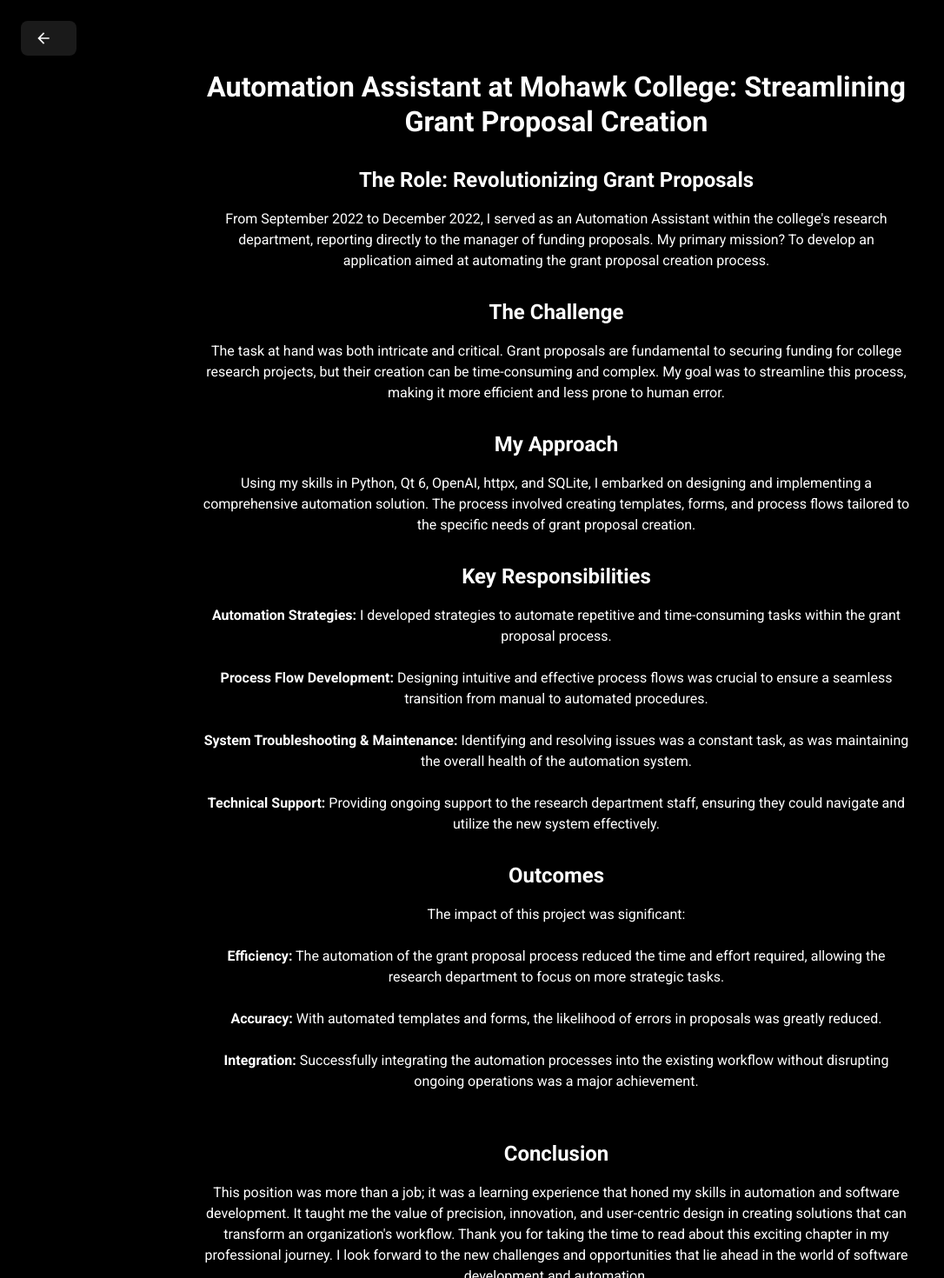
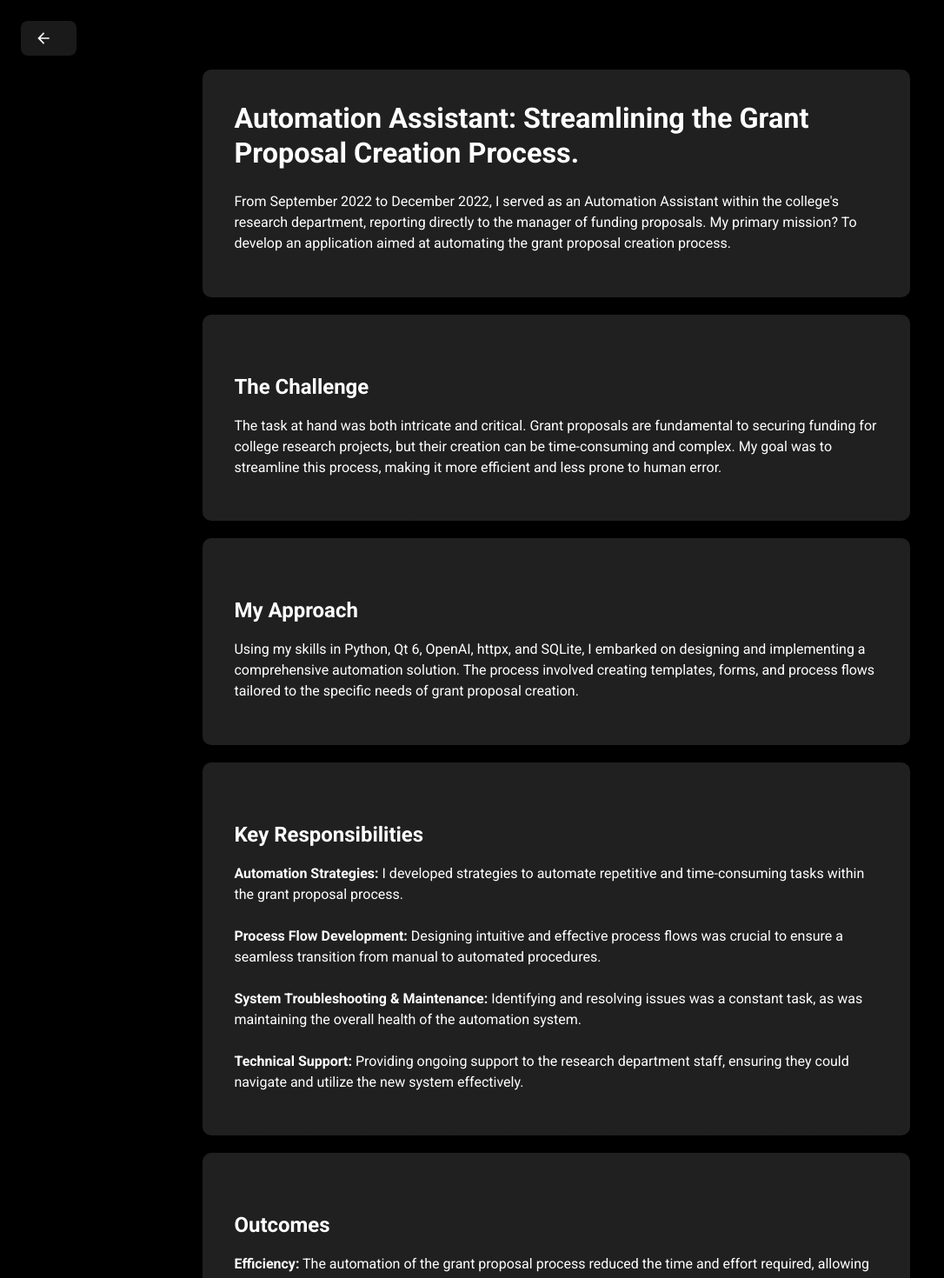
Before and after one commit to AnthonyMercadante/AnthonyMercadante.github.io, a React (Create React App) app: page /AutomationAssistant in a window 1280 px wide. Shown: the top 1470 px of the page at 87% size, without its empty margins (0-1086 px from the left). Built offline with nearby package versions, Linux system fonts and the light colour scheme.

Commit message:
Adjusted styling of the automation assistant page.

```diff
--- a/src/components/AutomationAssistant/AutomationAssistant.tsx
+++ b/src/components/AutomationAssistant/AutomationAssistant.tsx
@@ -1,12 +1,9 @@
 import React from 'react';
-import { Link } from 'react-router-dom';
-import cursorImage from '../../assets/images/arrow.png';
-import { Box, Typography, Button, useMediaQuery, useTheme } from '@mui/material';
+import { Box, Typography, Button, useMediaQuery, useTheme, Card, CardContent } from '@mui/material';
 import ArrowBackIcon from '@mui/icons-material/ArrowBack';
 import { useNavigate } from 'react-router-dom';
 
 const AutomationAssistant = () => {
-
   const theme = useTheme();
   const isMobile = useMediaQuery(theme.breakpoints.down('sm'));
   const navigate = useNavigate();
@@ -15,72 +12,100 @@ const AutomationAssistant = () => {
     navigate(-1);
   };
 
+  // Card style
+  const cardStyle = {
+    backgroundColor: 'rgba(25, 25, 25, 0.8)', // Very dark semi-transparent background for cards
+    borderRadius: '10px',
+    padding: '20px',
+    boxShadow: '0px 4px 10px rgba(0, 0, 0, 0.5)', // Darker shadow for depth
+    marginBottom: '20px',
+    color: 'white', // Text color for dark theme
+    textAlign: 'left', // Left-aligned text within the card
+  };
+
   return (
-    <Box sx={{ flexGrow: 1, bgcolor: 'background.default', color: 'text.primary', p: 3, display: 'flex', flexDirection: 'column', alignItems: 'center' }}>
-      <Button startIcon={<ArrowBackIcon />} onClick={handleBack} sx={{ alignSelf: 'flex-start', mb: 2 }}>
+    <Box sx={{ flexGrow: 1, bgcolor: 'black', color: 'text.secondary', p: 3, display: 'flex', flexDirection: 'column', alignItems: 'center' }}>
+      <Button startIcon={<ArrowBackIcon />} onClick={handleBack} sx={{ alignSelf: 'flex-start', mb: 2, color: 'white' }}>
 
       </Button>
 
-      <Box sx={{ width: isMobile ? '100%' : '66%', textAlign: 'center', mb: 4 }}>
+      <Box sx={{ width: isMobile ? '100%' : '66%' }}>
+        {/* Automation Assistant Role */}
+        <Card sx={cardStyle}>
+          <CardContent>
             <Typography variant="h4" gutterBottom sx={{ fontWeight: 'bold', mb: 3 }}>
-        Automation Assistant at Mohawk College: Streamlining Grant Proposal Creation
-        </Typography>
-        <Typography variant="h5" gutterBottom sx={{ fontWeight: 'bold', mt: 4, mb: 2 }}>
-        The Role: Revolutionizing Grant Proposals
+              Automation Assistant: Streamlining the Grant Proposal Creation Process.
             </Typography>
             <Typography variant="body1" gutterBottom>
-        From September 2022 to December 2022, I served as an Automation Assistant within the college's research department, reporting directly to the manager of funding proposals.
-        My primary mission? To develop an application aimed at automating the grant proposal creation process.
+              From September 2022 to December 2022, I served as an Automation Assistant within the college's research department, reporting directly to the manager of funding proposals. My primary mission? To develop an application aimed at automating the grant proposal creation process.
             </Typography>
+          </CardContent>
+        </Card>
+
+        {/* The Challenge */}
+        <Card sx={cardStyle}>
+          <CardContent>
             <Typography variant="h5" gutterBottom sx={{ fontWeight: 'bold', mt: 4, mb: 2 }}>
               The Challenge
             </Typography>
             <Typography variant="body1" gutterBottom>
-        The task at hand was both intricate and critical.
-        Grant proposals are fundamental to securing funding for college research projects, but their creation can be time-consuming and complex.
-        My goal was to streamline this process, making it more efficient and less prone to human error.
+              The task at hand was both intricate and critical. Grant proposals are fundamental to securing funding for college research projects, but their creation can be time-consuming and complex. My goal was to streamline this process, making it more efficient and less prone to human error.
             </Typography>
+          </CardContent>
+        </Card>
 
+        {/* My Approach */}
+        <Card sx={cardStyle}>
+          <CardContent>
             <Typography variant="h5" gutterBottom sx={{ fontWeight: 'bold', mt: 4, mb: 2 }}>
               My Approach
             </Typography>
             <Typography variant="body1" gutterBottom>
-        Using my skills in Python, Qt 6, OpenAI, httpx, and SQLite, I embarked on designing and implementing a comprehensive automation solution.
-        The process involved creating templates, forms, and process flows tailored to the specific needs of grant proposal creation.
+              Using my skills in Python, Qt 6, OpenAI, httpx, and SQLite, I embarked on designing and implementing a comprehensive automation solution. The process involved creating templates, forms, and process flows tailored to the specific needs of grant proposal creation.
             </Typography>
+          </CardContent>
+        </Card>
+
+        {/* Key Responsibilities */}
+        <Card sx={cardStyle}>
+          <CardContent>
             <Typography variant="h5" gutterBottom sx={{ fontWeight: 'bold', mt: 4, mb: 2 }}>
               Key Responsibilities
             </Typography>
-
             <Typography variant="body1" gutterBottom>
-        <strong>Automation Strategies:</strong> I developed strategies to automate repetitive and time-consuming tasks within the grant proposal process.<br></br><br></br>
-        <strong>Process Flow Development:</strong> Designing intuitive and effective process flows was crucial to ensure a seamless transition from manual to automated procedures.<br></br><br></br>
-        <strong>System Troubleshooting & Maintenance:</strong> Identifying and resolving issues was a constant task, as was maintaining the overall health of the automation system.<br></br><br></br>
+              <strong>Automation Strategies:</strong> I developed strategies to automate repetitive and time-consuming tasks within the grant proposal process.<br /><br />
+              <strong>Process Flow Development:</strong> Designing intuitive and effective process flows was crucial to ensure a seamless transition from manual to automated procedures.<br /><br />
+              <strong>System Troubleshooting & Maintenance:</strong> Identifying and resolving issues was a constant task, as was maintaining the overall health of the automation system.<br /><br />
               <strong>Technical Support:</strong> Providing ongoing support to the research department staff, ensuring they could navigate and utilize the new system effectively.
             </Typography>
+          </CardContent>
+        </Card>
 
+        {/* Outcomes */}
+        <Card sx={cardStyle}>
+          <CardContent>
             <Typography variant="h5" gutterBottom sx={{ fontWeight: 'bold', mt: 4, mb: 2 }}>
               Outcomes
             </Typography>
+            <Typography variant="body1" gutterBottom>
+              <strong>Efficiency:</strong> The automation of the grant proposal process reduced the time and effort required, allowing the research department to focus on more strategic tasks.<br /><br />
+              <strong>Accuracy:</strong> With automated templates and forms, the likelihood of errors in proposals was greatly reduced.<br /><br />
+              <strong>Integration:</strong> Successfully integrating the automation processes into the existing workflow without disrupting ongoing operations was a major achievement.<br /><br />
+            </Typography>
+          </CardContent>
+        </Card>
 
-        <Typography variant="body1" gutterBottom>
-        The impact of this project was significant:<br></br><br></br>
-
-        <strong>Efficiency:</strong> The automation of the grant proposal process reduced the time and effort required, allowing the research department to focus on more strategic tasks.<br></br><br></br>
-        <strong>Accuracy:</strong> With automated templates and forms, the likelihood of errors in proposals was greatly reduced.<br></br><br></br>
-        <strong>Integration:</strong> Successfully integrating the automation processes into the existing workflow without disrupting ongoing operations was a major achievement.<br></br><br></br>
-        </Typography>
-
+        {/* Conclusion */}
+        <Card sx={cardStyle}>
+          <CardContent>
             <Typography variant="h5" gutterBottom sx={{ fontWeight: 'bold', mt: 4, mb: 2 }}>
               Conclusion
             </Typography>
-
             <Typography variant="body1" gutterBottom>
-        This position was more than a job; it was a learning experience that honed my skills in automation and software development.
-        It taught me the value of precision, innovation, and user-centric design in creating solutions that can transform an organization's workflow.
-        Thank you for taking the time to read about this exciting chapter in my professional journey.
-        I look forward to the new challenges and opportunities that lie ahead in the world of software development and automation.
+              This position was more than a job; it was a learning experience that honed my skills in automation and software development. It taught me the value of precision, innovation, and user-centric design in creating solutions that can transform an organization's workflow. Thank you for taking the time to read about this exciting chapter in my professional journey. I look forward to the new challenges and opportunities that lie ahead in the world of software development and automation.
             </Typography>
+          </CardContent>
+        </Card>
       </Box>
     </Box>
   );
```
Lines whose indentation alone changed are shown as unchanged.
